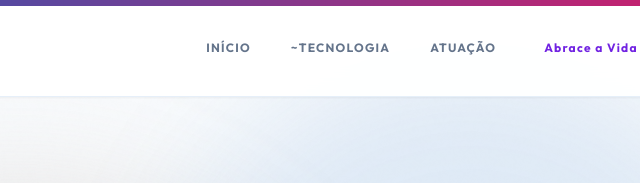
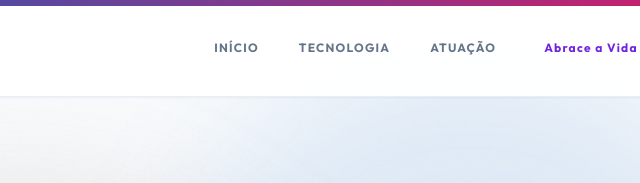
Before and after one commit to cesar1014/SitePeocon, a plain HTML site: page index.html in a window 1280 px wide. Shown: the top 183 px of the page, 441-1081 px from the left. Drawn offline with nearby package versions, Linux system fonts and the light colour scheme; some icons are missing.

Commit message:
Update index.html

```diff
--- a/index.html
+++ b/index.html
@@ -128,7 +128,7 @@
                     <button onclick="navigateTo('home')"
                         class="px-4 py-2 text-xs font-bold tracking-widest text-peocon-muted hover:text-ha-blue transition rounded-full hover:bg-ha-blue/5">INÍCIO</button>
                     <button onclick="navigateTo('projeto')"
-                        class="px-4 py-2 text-xs font-bold tracking-widest text-peocon-muted hover:text-ha-blue transition rounded-full hover:bg-ha-blue/5">~TECNOLOGIA</button>
+                        class="px-4 py-2 text-xs font-bold tracking-widest text-peocon-muted hover:text-ha-blue transition rounded-full hover:bg-ha-blue/5">TECNOLOGIA</button>
                     <button onclick="navigateTo('atuacao')"
                         class="px-4 py-2 text-xs font-bold tracking-widest text-peocon-muted hover:text-ha-blue transition rounded-full hover:bg-ha-blue/5">ATUAÇÃO</button>
                     <button onclick="navigateTo('abrace')"
```
